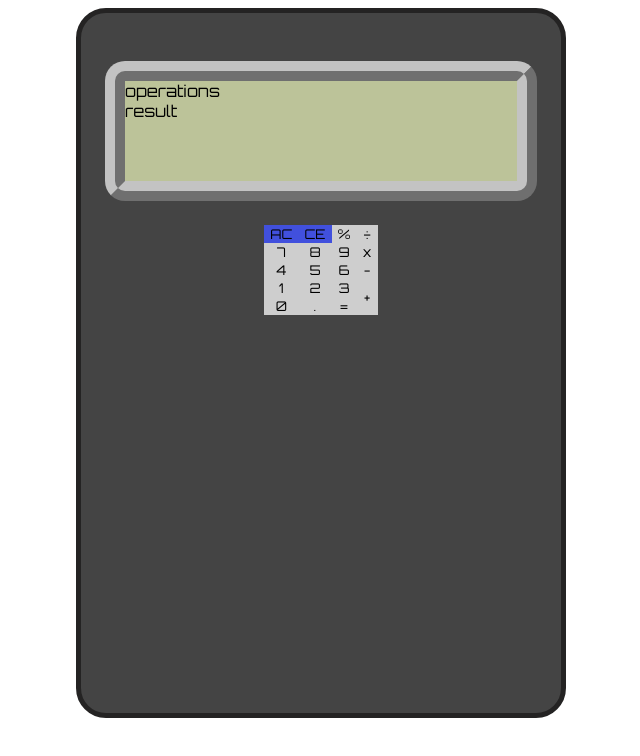
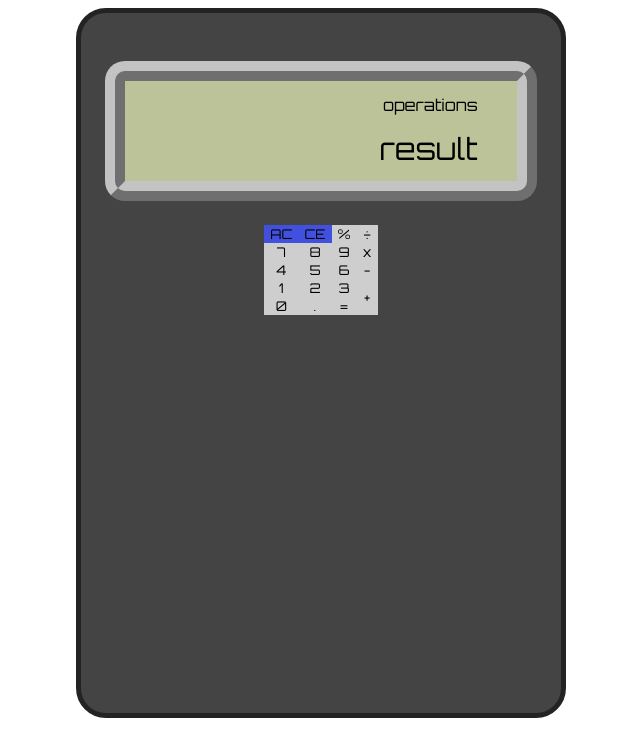
Before and after one commit to ahmetraufoktay/calculator, a plain HTML site: page index.html in a window 1280 px wide. Shown: the whole page, without its empty margins (319-959 px from the left). Drawn offline with Linux system fonts and the light colour scheme.

Commit message:
add style for operations and result using font size

```diff
--- a/style.css
+++ b/style.css
@@ -14,6 +14,9 @@ body {
 #resultcontainer {
     display: flex;
     flex-direction: column;
+    align-items:end;
+    justify-content:space-evenly;
+
     background-color: #bcc399;
     margin: 10% 5% 5% 5%;
     height: 100px;
@@ -25,10 +28,11 @@ body {
     border-style:ridge;
 }
 #operations {
-
+    margin-right: 10%;
 }
 #result {
-
+    margin-right: 10%;
+    font-size: 30px;
 }
 
 /*Button menu*/
@@ -56,6 +60,7 @@ button {
     display: flex;
     flex-direction: column;
 }
+
 #buttonplus {
     display: flex;
     flex-grow: 1;
```
